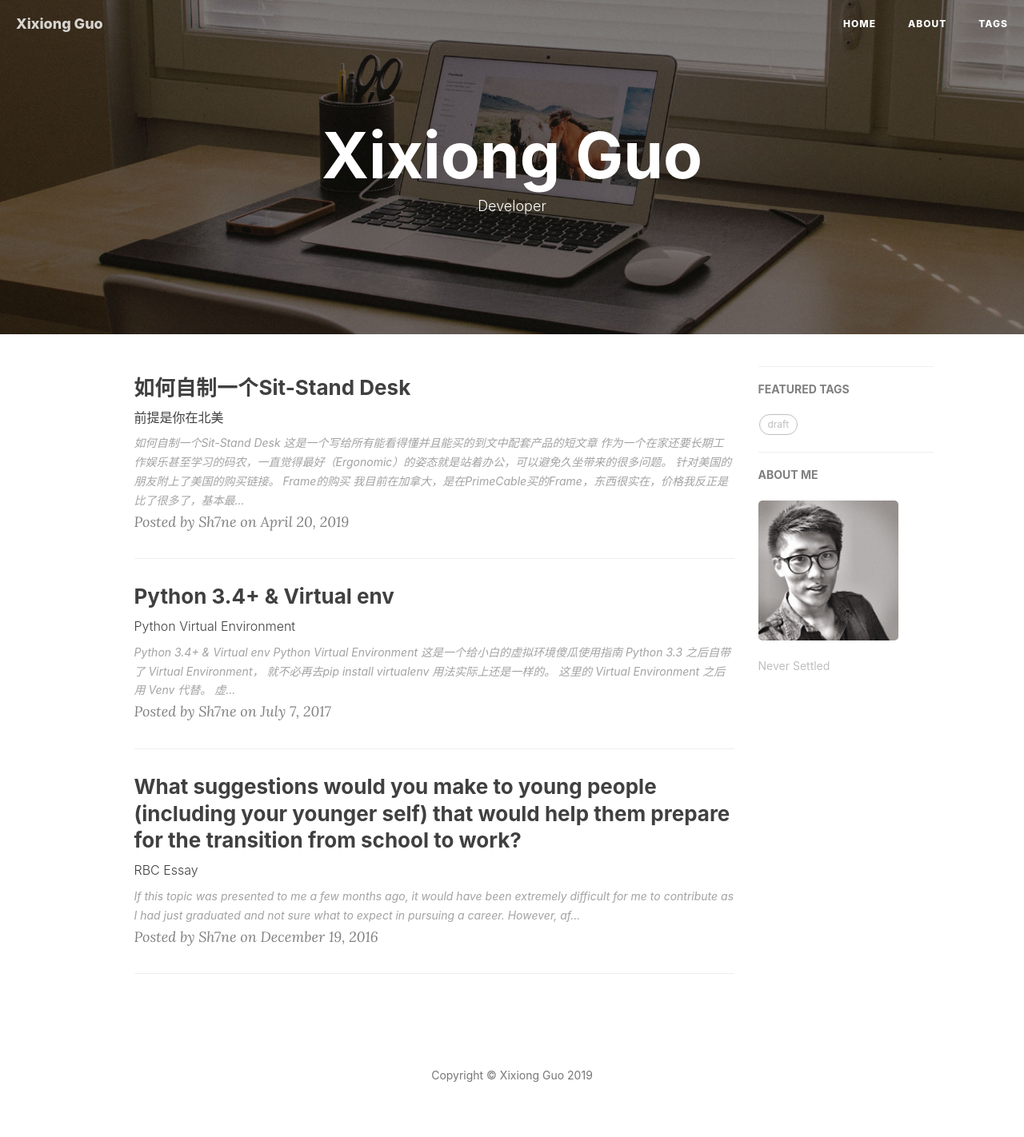
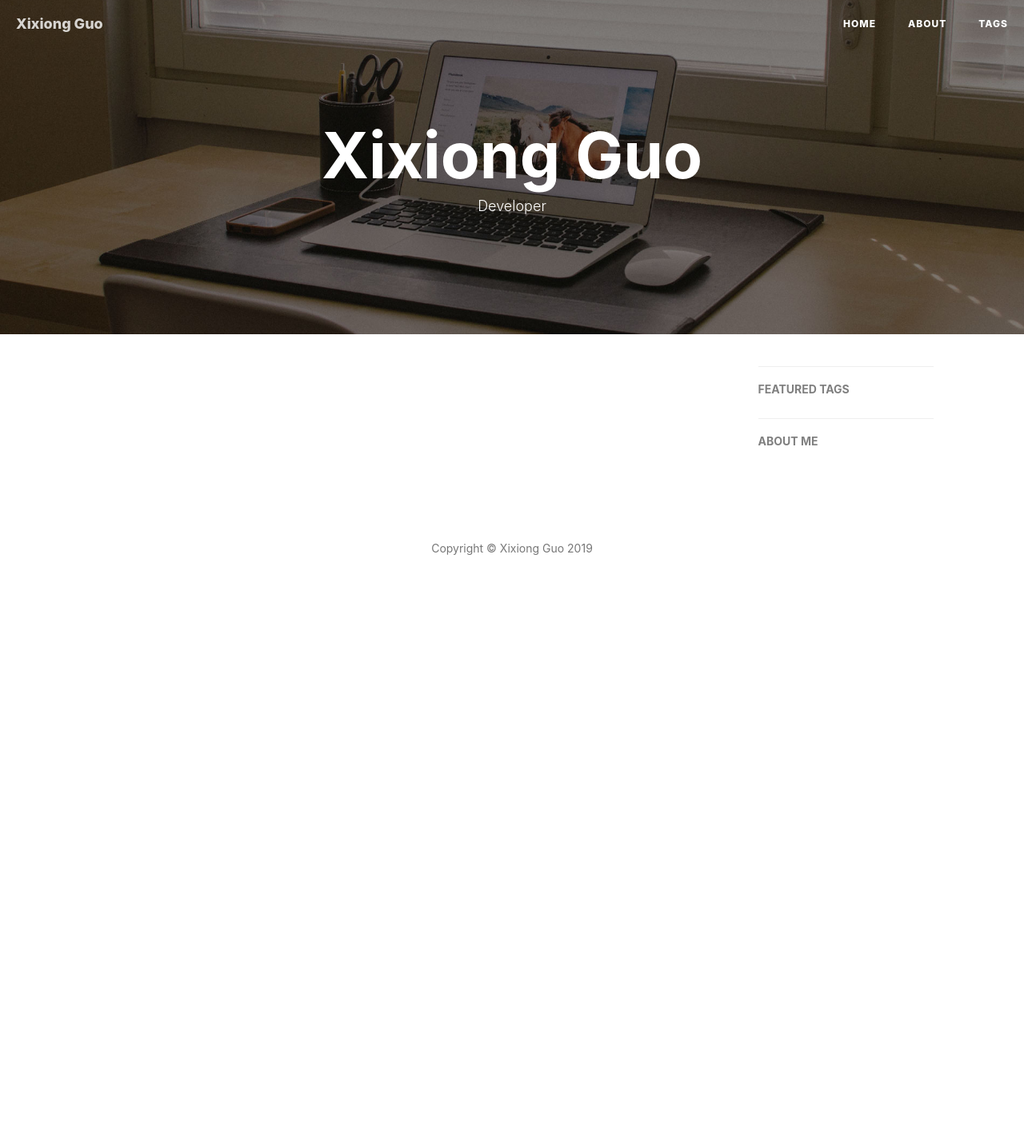
Before and after one commit to Xixiong-Guo/Xixiong-Guo.github.io, a Jekyll site: the page built from index.html, in a window 1280 px wide. Shown: the whole page at 80% size. Built offline with Jekyll 4.4.1, drawn with Linux system fonts in a browser that asks for light colours; nearby versions of some CDN libraries; the list of posts is cut into pages by our own code; comment, search, counter and statistics services are not loaded; after the commit the page ends 900 px from its top, so only the background shows below that.

Commit message:
add to repo,delete posts

````diff
--- a/_config.yml
+++ b/_config.yml
@@ -48,7 +48,7 @@ kramdown:
 
 
 # Disqus settings
-disqus_username: Sh7ne
+disqus_username: Xixiong Guo
 # Analytics settings
 # Baidu Analytics
 # ba_track_id: [your track id]
@@ -61,8 +61,8 @@ ga_domain: Xixiong-Guo.github.io
 
 # Sidebar settings
 sidebar: true                           # whether or not using Sidebar.
-sidebar-about-description: "Never Settled"
-sidebar-avatar: /img/IMG_8434.JPG       # use absolute URL, seeing it's used in both `/` and `/about/`
+sidebar-about-description: ""
+#sidebar-avatar: /img/IMG_8434.JPG       # use absolute URL, seeing it's used in both `/` and `/about/`
 
 
 
--- a/_posts/2016-12-19-RBCEssay.md
+++ /dev/null
@@ -1,41 +0,0 @@
----
-layout:     post
-title:      "What suggestions would you make to young people (including your younger self) that would help them prepare for the transition from school to work?"
-subtitle:   "RBC Essay"
-date:       2016-12-19 21:00:00
-author:     "Sh7ne"
-header-img: "img/post-bg-000.jpg"
-catalog: true
-tags: Essay Job
-    draft
----
-
-If this topic was presented to me a few months ago, it would have been extremely difficult for me to contribute as I had just graduated and not sure what to expect in pursuing a career. However, after several failed interviews and other job search experiences, I would like to share what I have learnt with those who might be facing a similar transition.
-
-
-
-To begin with, it is necessary to have a clear self-knowledge, able to identify your characteristics, capabilities, strengths and weaknesses, and most importantly your goal in life. This self-understanding would then help you to gradually find the career path that you want to pursue, such as the industry, the working environment, the company culture, as well as the city to relocate, etc. When this ideal career fit has been sketched out, the job search process will start.
-
-
-
-During the job search process, select the positions that are more related to your ideal career fit.  It is crucial to thoroughly check the requirements for those jobs, identifying the skills you already possess and the ones you lack of. It is then important to design a schedule to improve on these needed abilities, and update the CV as you progress. Doing so would improve the chances to obtain an interview.
-
-
-
-It is important to practice potential career and academic questions before an interview.  It is okay to mishandle an interview, as the practice and experience are beneficial from an unsuccessful interview.
-
-
-
-During this metamorphic transition, it is okay to be optimistic but should also crucial to have a mental preparation for the worst. Frustration, solitude, depression, exhaustion, and other negative feelings could be frequent visitors.  It is important to stick to the schedule, if necessary, take a part-time job to keep occupied. In my opinion, luck plays an important role during the job hunt.
-
-
-
-You could ease this transition process by starting earlier, such as participating in an internship or co-op program during your senior years in University.  The experience could help you to identify your career fit quicker, and contribute significant during the job search once you graduate. Furthermore, networking with alumni would also help to adjust and adapt more smoothly during this transition.
-
-
-
-Remain humble when starting a new career as there are enormous amount of knowledge that you need to learn, new people to meet, and new environment to adapt to. This does not necessarily mean that your personality and abilities should remain covered, but finding a modest approach to express them.
-
-
-
-Most importantly, keep in touch with your family and friends as they are the ones that you could share your thoughts and burdens with.
--- a/_posts/2017-07-07-PythonVenv.md
+++ /dev/null
@@ -1,73 +0,0 @@
----
-layout:     post
-title:      Python 3.4+ & Virtual env
-subtitle:   "Python Virtual Environment"
-date:       2017-07-07 02:02:00
-author:     "Sh7ne"
-header-img: "img/post-bg-000.jpg"
-catalog: true
-tags: Python Venv Tutorial draft
----
-
-# Python 3.4+ & Virtual env
-![Python logo](https://www.python.org/static/img/python-logo.png)
-#  Python Virtual Environment
-
-### 这是一个给小白的虚拟环境傻瓜使用指南
-
-Python 3.3 之后自带了 Virtual Environment， 就不必再去pip install virtualenv 用法实际上还是一样的。
-
-这里的 Virtual Environment 之后用 Venv 代替。
-
-虚拟环境，就是为了防止各种 package 冲突， 在不同的任务中用不同的虚拟环境来达到彼此分离的目的。
-
-既然是Python 3.3 之后就自带了 Venv， 为什么标题是 Python 3.4+呢，这是因为 3.3 八本自带的 Venv 默认并没有安装 pip ， 仍需手动安装，其实就这么点区别，3.4 之后就改进了，默认自带，方便之后的操作。3.6 之后的生成语句稍有变化，之后的版本肯定以此为准，本文也按照 3.6 版本语法为例。
-
-### 先写中文的 在 Posix 环境下 (Mac, Linux, Unix) 的，cd 到自己的 Project 目录下
-
-# 如何生成
-
-```python
-python3 -m venv env  # create new environment in "env" folder
-```
-这里的 env 是自己定义的你的 Venv 的名字，也是创建的文件夹名称
-
-下面 Activate Venv
-
-```python
-source env/bin/activate # Active Venv "env"
-```
-
-成功 Activate Venv 后，Terminal 的用户名前会自动加上 (env) 你的名字
-
-```
-    (env) User: Project User$:
-```
-
-此时就可以愉快的使用各种 pip 了， 我们可以 Run 一下
-
-```ruby
-    pip --version  # Version of pip & Python
-```
-
-可以看到 Venv中的 pip 是 Venv 中的， 并且版本是与用来生成 Venv 的 Python 版本一致。
-
-查看目前安装了的 dependencies
-
-```python
-    pip freeze  # No output - new environment
-```
-第一次运行肯定是没结果的，因为环境是新建的。
-
-下面安装之前生成的 requirements.txt
-```python
-    pip install -r requirements.txt # Install project dependencies
-```
-在用完 Venv 后，Deactivate 的方式也非常简单，直接相同目录下运行
-
-```
-    deactivate
-```
-
-
-先就这样，望多交流。
--- a/_posts/2019-04-21-SitStandDesk.md
+++ /dev/null
@@ -1,107 +0,0 @@
----
-layout:     post
-title:      如何自制一个Sit-Stand Desk
-subtitle:   "前提是你在北美"
-date:       2019-04-20 20:02:00
-author:     "Sh7ne"
-header-img: "img/post-bg-000.jpg"
-catalog: true
-tags: draft DIY
----
-
-# 如何自制一个Sit-Stand Desk
-![不知道干啥的图](https://www.posturite.co.uk/media/catalog/product/cache/4/image/1000x/9df78eab33525d08d6e5fb8d27136e95/s/i/sit-stand-desking_illustration_2_8.jpg)
-
-### 这是一个写给所有能看得懂并且能买的到文中配套产品的短文章
-
-作为一个在家还要长期工作娱乐甚至学习的码农，一直觉得最好（Ergonomic）的姿态就是站着办公，可以避免久坐带来的很多问题。
-
-针对美国的朋友附上了美国的购买链接。
-
-# Frame的购买
-
-我目前在加拿大，是在PrimeCable买的Frame，东西很实在，价格我反正是比了很多了，基本最优，而且可以等折扣，或是亚马逊的折扣时候再买。
-
-目前已经更新到有双Motor的了，能搭载更重的桌面Set Up。
-
-这家做的这个Frame的电控系统挺好的，三档记忆，站/坐/躺着 三档可以一键切换，而且电机噪音不大。
-
-链接如下，有白色黑色两种好几代好几种产品供君选择，主要看的还是尺寸和承重，都合适没必要买最贵的。
-
-*注意PrimeCable目前不往US Shipping，还请右转美亚*
-
-**CA** [Sit-Stand Single-Motor Height Adjustable ADR Desk Frame](https://www.primecables.ca/p-357587-cab-et101-bk-electric-sit-to-stand-adjustable-desk-riser-frame-table-top-not-included-black-primecables#sku372428)
-
-**CA** [Sit-Stand Dual-Motor Height Adjustable ADR Desk Frame](https://www.primecables.ca/p-362358-cab-m02-23r-bk-sit-stand-dual-motor-height-adjustable-adr-desk-frame-electric-black-primecables)
-
-**US** [VIVO Black Electric Stand Up Desk Frame Workstation](https://www.amazon.com/VIVO-Workstation-Ergonomic-Adjustable-DESK-V102E/dp/B071KGDGNK)
-
-目测美国贵，而且应该是同样的中国厂家贴牌。
-
-# Tabletop的购买
-
-我目前用的是最廉价的 200mm X 50mm **IKEA LINNMON Tabletop**
-[[CA]](https://www.ikea.com/ca/en/catalog/products/80251358/)
-[[US]](https://www.ikea.com/us/en/catalog/products/80251358/)
-
-
-中间实际上是蜂窝纸板(Honeycomb Pattern Paper Fill)，轻便结实，不爽随时再买个新的都可以。不好的一点就是因为中间不完全实心的结构，Mount东西的时候并不一定百分百能找到好的点去固定螺丝，不过基本还是OK的。我反正没遇到问题。
-
-这种纸板最大的问题是上下都是薄木板覆盖，也就是说无法抵御像剪刀尖坠落这样的punchture伤害。
-
-也有很多网友用的 [IKEA Counter Top](https://www.ikea.com/ca/en/catalog/products/50335208/)， 高大上而且性价比高的选择。
-
-Tips: 面板的选择可以先去 IKEA "As Is" 区域看看，很多时候有不错的折扣。
-
-具体产品信息请自行 IKEA 网站 Search。
-
-
-# 安装需要的工具
-
-好像是需要一个 Impact Driver, 用来固定螺丝钉，自攻钉之类的东西。
-其余的就是家常的改锥，特殊的六棱改锥应该是随着Frame会带。
-
-# 安装
-
-略
-
-# 桌子搭配的配件
-1. **IKEA SIGNUM**
-[[CA]](https://www.ikea.com/ca/en/catalog/products/30200253/)
-[[US]](https://www.ikea.com/us/en/catalog/products/30200253/)
-
-    ![IEKA SIGNUM](https://www.ikea.com/ca/en/images/products/signum-cable-management-horizontal-gray__0256614_PE400752_S4.JPG)
-
-    如图，便宜实用的理线器
-
-2. **APC Performance SurgeArrest, 11 Outlets with 2 USB Charging Ports**
-[[CA]](https://www.costco.ca/APC-Performance-SurgeArrest%2c-11-Outlets-with-2-USB-Charging-Ports.product.100308126.html)
-[[US]](https://www.amazon.com/dp/B017VXU6GG)
-
-    这个可以mount在桌面下面，给桌上所有设备供电，结合1用。
-    Mount 需要短自攻钉。
-
-3. **Universal Headphone Stand Hanger**
-[[CA]](https://www.amazon.ca/dp/B01FVT0L8A)
-[[US]](https://www.amazon.com/dp/B01FVT0L8A)
-
-    ![Eapphones Stand](https://images-na.ssl-images-amazon.com/images/I/61HngZ7EoKL._SL1000_.jpg)
-
-    如图，这个可以挂这种包耳的耳机，同时离充电口也很近，结合1，2用
-
-
-4. **Adhesive Magnetic Cable Clip**
-[[CA]](https://www.amazon.ca/dp/B01DPGW22Y)
-[[US]](https://www.amazon.com/dp/B01DPGW22Y)
-
-    简单来讲，这个可以将平时常用的线头磁吸在桌面的侧面或者是边缘下方，方便整洁
-
-
-
-# Future
-
-我未来计划给桌子再加上无线充电功能，自己从淘宝定的两个*Wireless cahrger的coil*已经在路上了，未来试试怎么装上给手机和AirPods无线充电。
-
-# End
-
-先就这样，望多交流。
````
Also changed, not shown: _posts/_2016-10-10-NB.md (deleted, +0 -59 lines).
